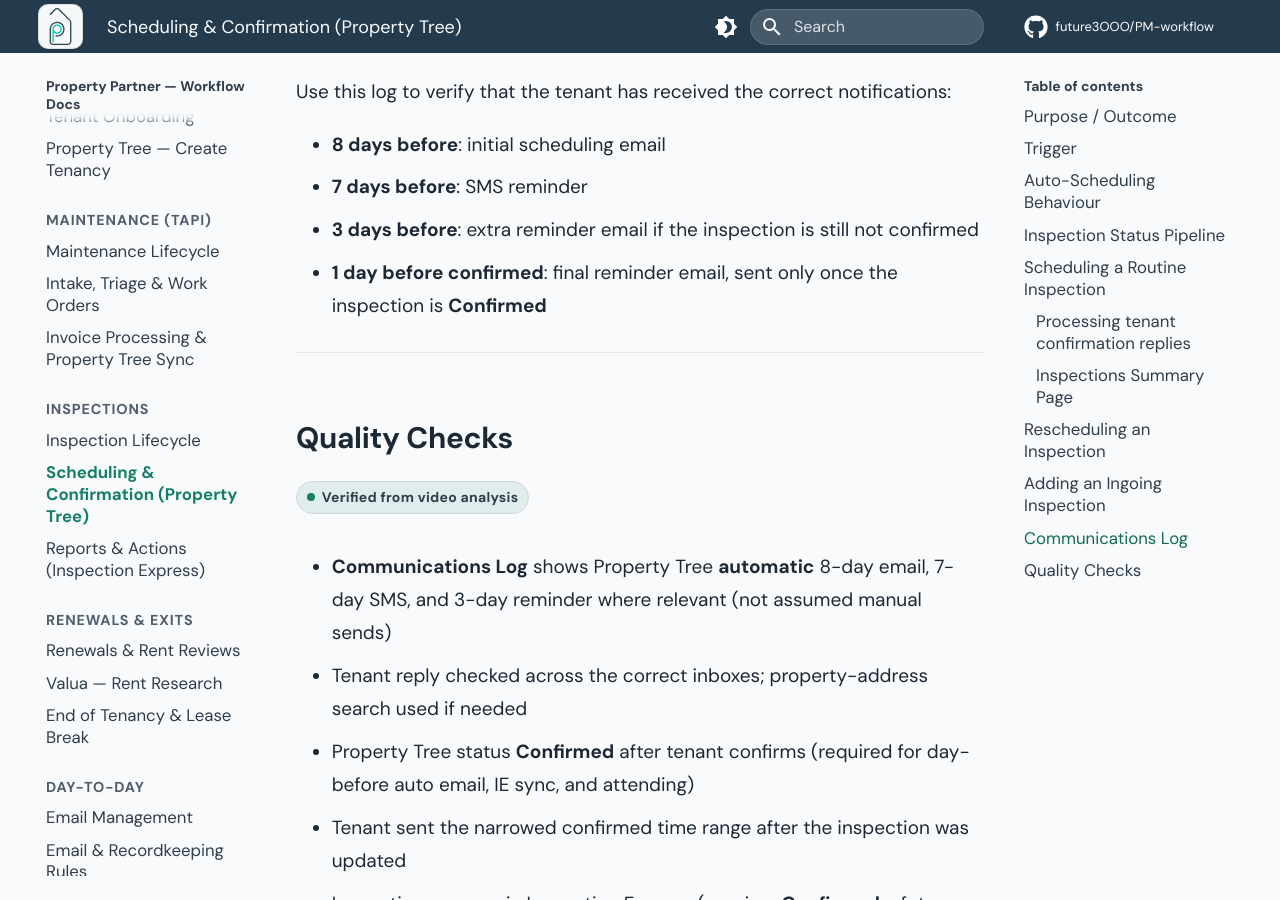
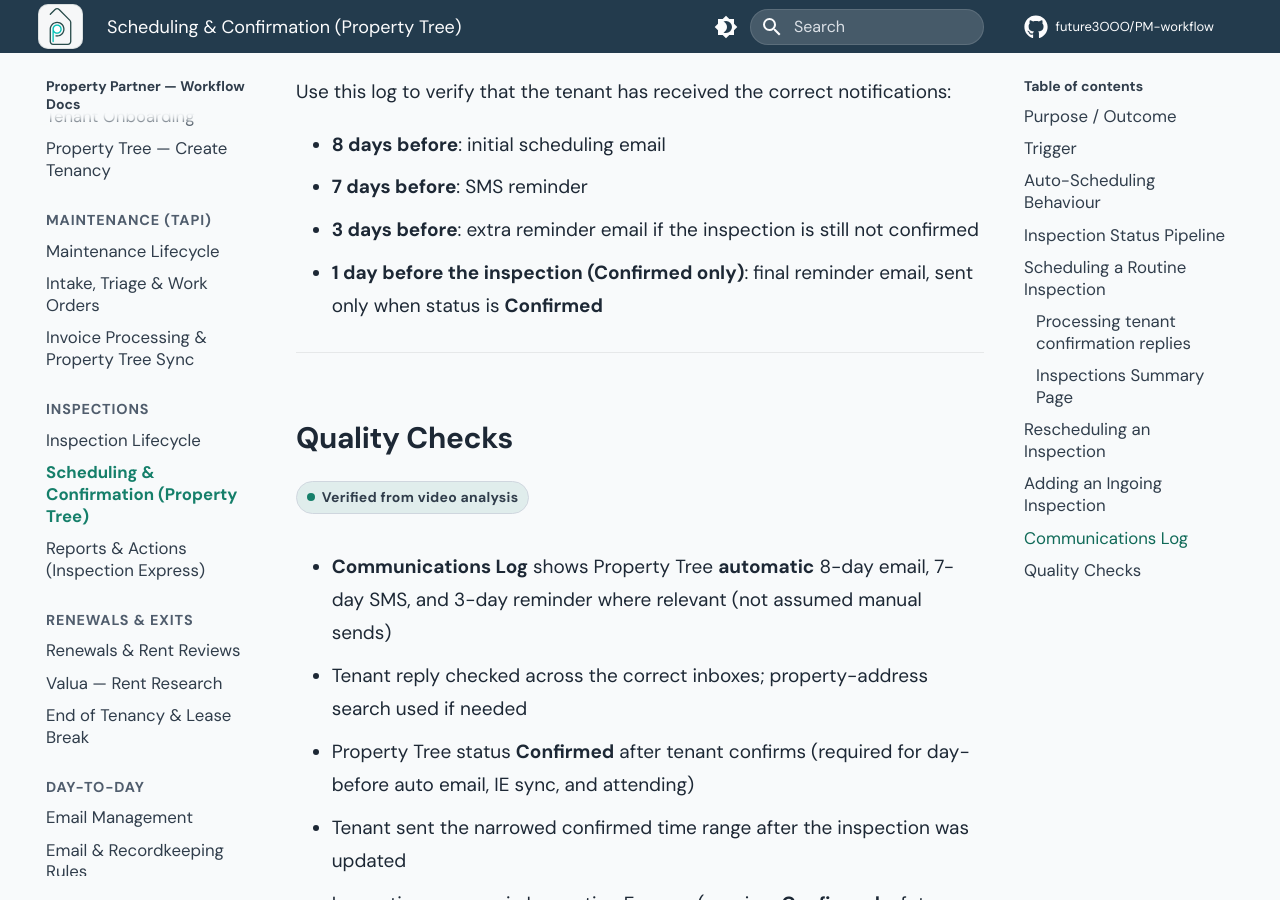
Before and after one commit to future3OOO/PM-workflow, an MkDocs documentation site: the page built from docs/inspections/pt-scheduling.md, in a window 1280 px wide and 900 px high, scrolled down 7893 px. Built offline with MkDocs 1.6.1 and Material for MkDocs 9.7.7, drawn with Linux system fonts in a browser that asks for light colours; comment, search, counter and statistics services are not loaded.

Commit message:
docs: polish PR11 inspection template details

```diff
--- a/docs/inspections/pt-scheduling.md
+++ b/docs/inspections/pt-scheduling.md
@@ -160,7 +160,7 @@
 - **8 days before**: initial scheduling email
 - **7 days before**: SMS reminder
 - **3 days before**: extra reminder email if the inspection is still not confirmed
-- **1 day before confirmed**: final reminder email, sent only once the inspection is **Confirmed**
+- **1 day before the inspection (Confirmed only)**: final reminder email, sent only when status is **Confirmed**
 
 ---
 
```
Also changed, not shown: other parts of docs/inspections/pt-scheduling.md (+1 -1 lines), docs/day-to-day/notice-email-templates.md (+3 -1 lines).
